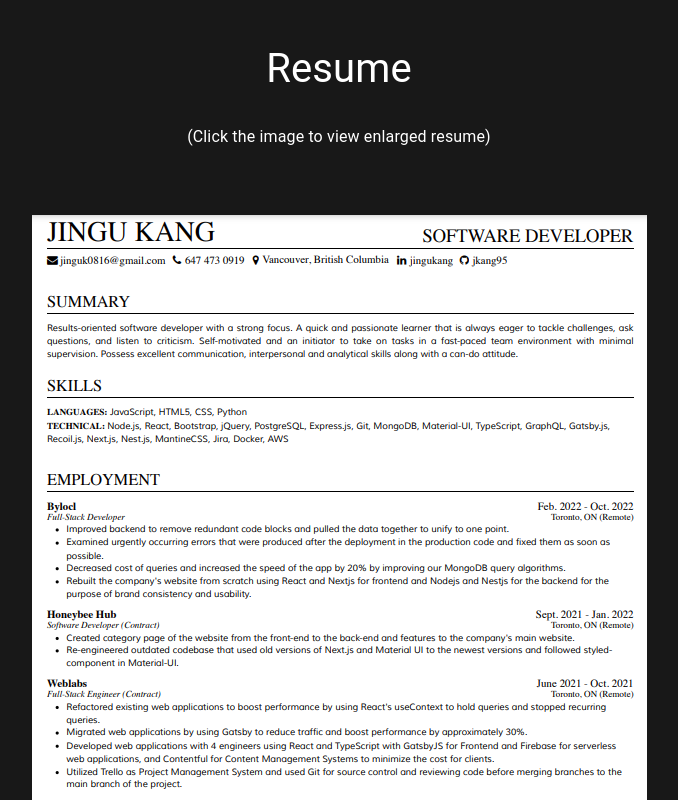
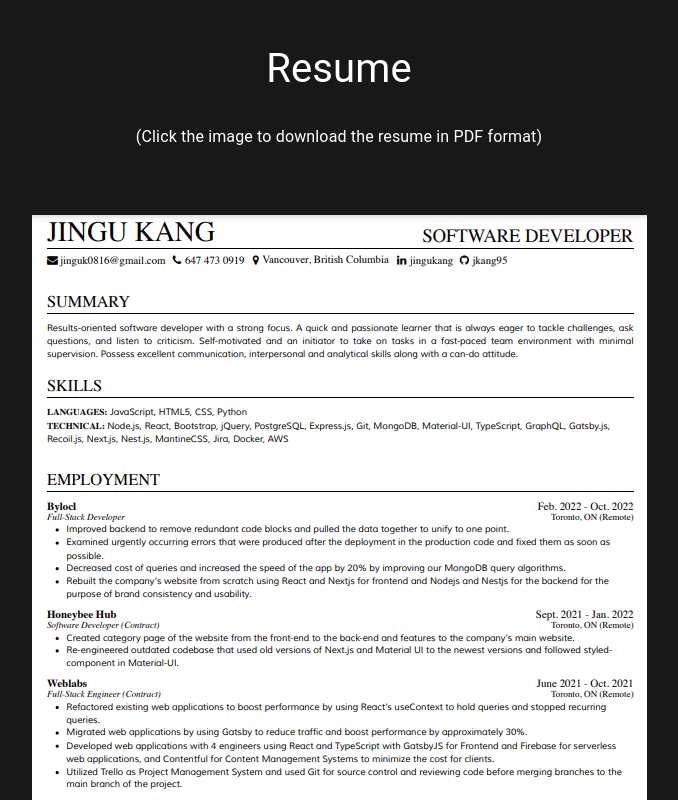
Before and after one commit to jingu-k816/portfolioWebsite, a Next.js app: page / in a window 1280 px wide. Shown: the part 2200-3000 px from the top of the page, without its empty margins (301-979 px from the left). Built offline with nearby package versions, Linux system fonts and the light colour scheme.

Commit message:
add file save option

```diff
--- a/src/components/Resume.tsx
+++ b/src/components/Resume.tsx
@@ -1,9 +1,12 @@
-import { Link, styled } from "@mui/material";
+import { Link, styled, Button } from "@mui/material";
 import Image from "next/image";
 import theme from "@/theme";
 
+import { saveAs } from "file-saver";
+
 // import resume photo
 import resumePic from "@/../public/assets/resume.png"
+import resumeFile from "@/../public/assets/jkang_resume.pdf"
 
 const Root = styled("div")(({
     display: "flex",
@@ -23,6 +26,7 @@ const DescriptionWrapper = styled("div")(({
     margin: "2% 20%",
     textAlign: "center",
     fontSize: "0.4em",
+    color: theme.palette.whites.main,
 }))
 
 const ImageWrapper = styled("div")(({
@@ -32,20 +36,23 @@ const ImageWrapper = styled("div")(({
 }));
 
 const Resume: React.FC = () => {
-    const resumeLink: string = "https://resume.creddle.io/resume/hx8feitrwwa"
+    const handleDownload = () => {
+        saveAs(resumeFile, "jingu_kang_resume.pdf")
+    }
+
     return (
         <Root id="resume">
             Resume
-            <DescriptionWrapper>(Click the image to view enlarged resume)</DescriptionWrapper>
+            <DescriptionWrapper>
+                (Click the image to download the resume in PDF format)
+            </DescriptionWrapper>
             <ImageWrapper>
-                <Link href={resumeLink} target="_blank" rel="noopener">
-                    <Image
-                        src={resumePic}
-                        alt="resume photo"
-                    />
-                </Link>
+                <Image
+                    src={resumePic}
+                    alt="resume photo"
+                    onClick={handleDownload}
+                />
             </ImageWrapper>
-
         </Root>
     );
 }
```
